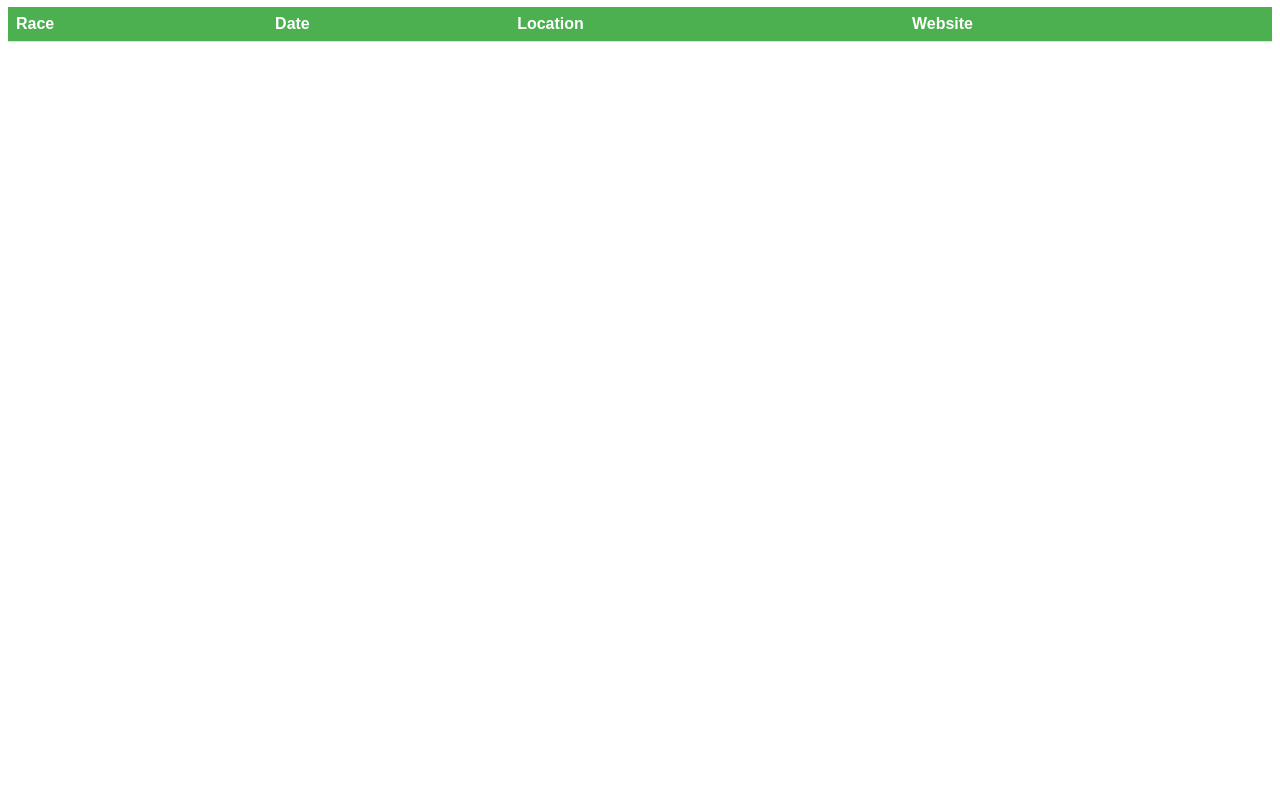
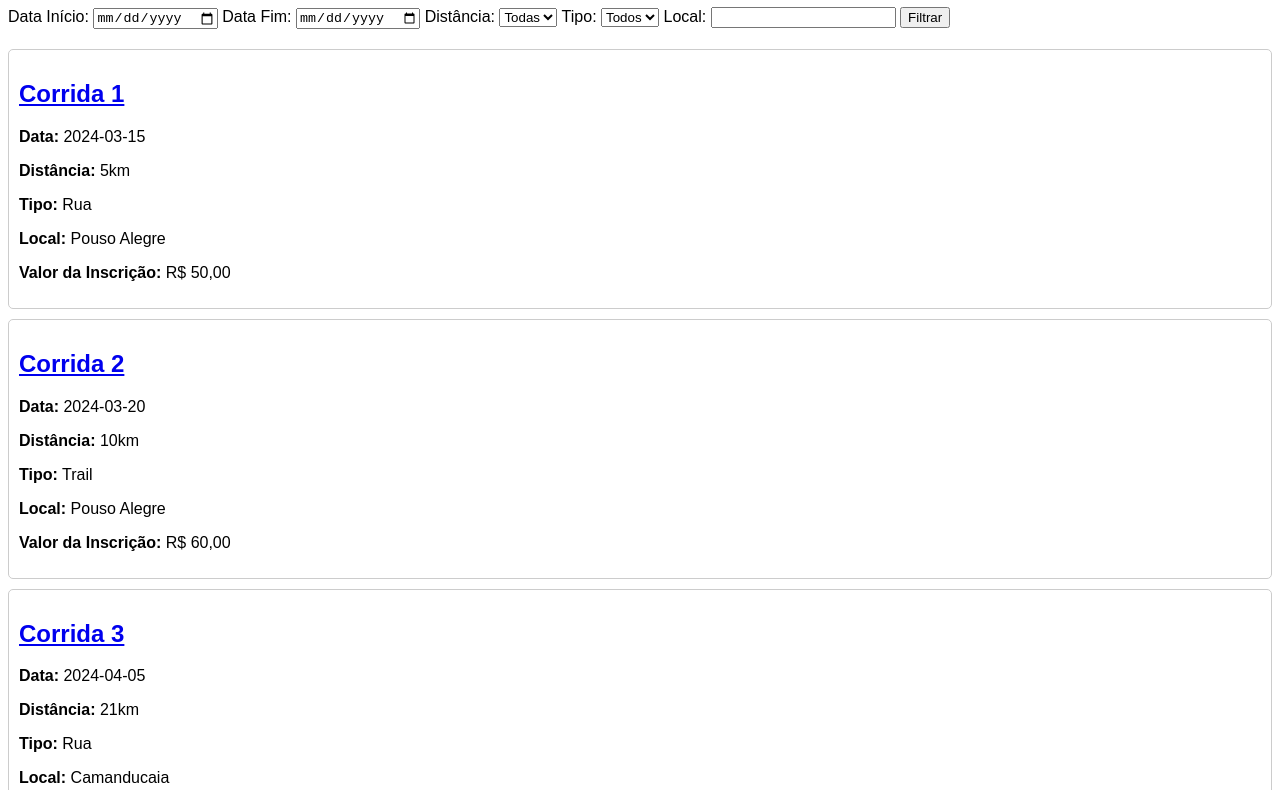
Before and after one commit to Cicchelli/ProjetosWeb-Listagem-de-corridas, a plain HTML site: page index.html in a window 1280 px wide. Shown: the part 73-863 px from the top of the page. Before the commit the page ends 800 px from the top, so only its background shows below. Drawn offline with Linux system fonts and the light colour scheme.

Commit message:
Refaz o codigo novamente

```diff
--- a/index.html
+++ b/index.html
@@ -1,43 +1,40 @@
 <!DOCTYPE html>
-<html lang="en">
+<html lang="pt-br">
 <head>
-    <meta charset="UTF-8">
-    <meta name="viewport" content="width=device-width, initial-scale=1.0">
-    <title>Upcoming Races Near Pouso Alegre, MG</title>
-    <style>
-        body {
-            font-family: Arial, sans-serif;
-        }
-        table {
-            width: 100%;
-            border-collapse: collapse;
-        }
-        th, td {
-            padding: 8px;
-            text-align: left;
-            border-bottom: 1px solid #ddd;
-        }
-        th {
-            background-color: #4CAF50;
-            color: white;
-        }
-        tr:hover {background-color: #f5f5f5;}
-    </style>
+  <meta charset="UTF-8">
+  <meta name="viewport" content="width=device-width, initial-scale=1.0">
+  <title>Corridas Próximas a Pouso Alegre, MG</title>
+  <link rel="stylesheet" href="styles.css">
 </head>
 <body>
-    <h1>Upcoming Races Near Pouso Alegre, MG</h1>
-    <table>
-        <thead>
-            <tr>
-                <th>Race</th>
-                <th>Date</th>
-                <th>Location</th>
-                <th>Website</th>
-            </tr>
-        </thead>
-        <tbody id="race-list">
-        </tbody>
-    </table>
-    <script src="scraper.js"></script>
+  <h1>Corridas Próximas a Pouso Alegre, MG</h1>
+
+  <div id="filters" class="filters">
+    <label for="dataInicio">Data Início:</label>
+    <input type="date" id="dataInicio">
+    <label for="dataFim">Data Fim:</label>
+    <input type="date" id="dataFim">
+    <label for="distancia">Distância:</label>
+    <select id="distancia">
+      <option value="">Todas</option>
+      <option value="5km">5km</option>
+      <option value="10km">10km</option>
+      <option value="21km">21km</option>
+      <option value="42km">42km</option>
+    </select>
+    <label for="tipo">Tipo:</label>
+    <select id="tipo">
+      <option value="">Todos</option>
+      <option value="Rua">Rua</option>
+      <option value="Trail">Trail</option>
+    </select>
+    <label for="local">Local:</label>
+    <input type="text" id="local">
+    <button onclick="filtrarCorridas()">Filtrar</button>
+  </div>
+
+  <div id="corridas"></div>
+
+  <script src="script.js"></script>
 </body>
 </html>
--- a/script.js
+++ b/script.js
@@ -1,56 +1,62 @@
-import { get } from 'axios';
-import { load } from 'cheerio';
+// Função para obter as corridas
+async function obterCorridas() {
+    // Aqui você deve implementar a lógica para obter as corridas dos sites mencionados
+    // Por enquanto, vamos usar um exemplo estático
+    return [
+      { nome: "Corrida 1", link: "https://www.corrida1.com", data: "2024-03-15", distancia: "5km", tipo: "Rua", local: "Pouso Alegre", valor: "50,00" },
+      { nome: "Corrida 2", link: "https://www.corrida2.com", data: "2024-03-20", distancia: "10km", tipo: "Trail", local: "Pouso Alegre", valor: "60,00" },
+      { nome: "Corrida 3", link: "https://www.corrida3.com", data: "2024-04-05", distancia: "21km", tipo: "Rua", local: "Camanducaia", valor: "70,00" },
+      { nome: "Corrida 4", link: "https://www.corrida4.com", data: "2024-04-10", distancia: "42km", tipo: "Trail", local: "Itajubá", valor: "80,00" }
+    ];
+  }
 
-const baseURLs = [
-    'https://www.portaldascorridas.com.br/',
-    'https://portaldoatleta.com/',
-];
+  // Função para exibir as corridas na página
+  function mostrarCorridas(corridas) {
+    const corridasDiv = document.getElementById('corridas');
+    corridasDiv.innerHTML = '';
 
-const getRaces = async () => {
-    const races = [];
-    const racePromises = baseURLs.map(async (baseURL) => {
-        const response = await get(baseURL);
-        const $ = load(response.data);
+    corridas.forEach(corrida => {
+      const corridaHTML = `
+        <div class="corrida">
+          <h2><a href="${corrida.link}">${corrida.nome}</a></h2>
+          <p><strong>Data:</strong> ${corrida.data}</p>
+          <p><strong>Distância:</strong> ${corrida.distancia}</p>
+          <p><strong>Tipo:</strong> ${corrida.tipo}</p>
+          <p><strong>Local:</strong> ${corrida.local}</p>
+          <p><strong>Valor da Inscrição:</strong> R$ ${corrida.valor}</p>
+        </div>
+      `;
+      corridasDiv.innerHTML += corridaHTML;
+    });
+  }
 
-        $(`a[href*="corrida"]`, $).each((i, link) => {
-            const href = $(link).attr('href');
-            const fullURL = `${baseURL}${href}`;
-            get(fullURL)
-                .then(response => {
-                    const $ = load(response.data);
-                    const title = $('h1').text();
-                    const date = $('.data-corrida').text();
-                    const location = $('.local-corrida').text();
+  // Função para filtrar as corridas
+  async function filtrarCorridas() {
+    const dataInicio = document.getElementById('dataInicio').value;
+    const dataFim = document.getElementById('dataFim').value;
+    const distancia = document.getElementById('distancia').value;
+    const tipo = document.getElementById('tipo').value;
+    const local = document.getElementById('local').value;
 
-                    races.push({ title, date, location, url: fullURL });
-                })
-                .catch(error => console.error(`Error fetching race details: ${fullURL}`, error));
-        });
-    });
+    // Obter todas as corridas
+    let corridas = await obterCorridas();
 
-    await Promise.all(racePromises);
-    return races;
-};
+    // Aplicar filtros
+    if (dataInicio && dataFim) {
+      corridas = corridas.filter(corrida => corrida.data >= dataInicio && corrida.data <= dataFim);
+    }
+    if (distancia) {
+      corridas = corridas.filter(corrida => corrida.distancia === distancia);
+    }
+    if (tipo) {
+      corridas = corridas.filter(corrida => corrida.tipo === tipo);
+    }
+    if (local) {
+      corridas = corridas.filter(corrida => corrida.local.toLowerCase().includes(local.toLowerCase()));
+    }
 
-const filterNearbyRaces = (races, center) => {
-    const maxDistance = 150; // kilometers
-    const earthRadiusKm = 6371;
+    mostrarCorridas(corridas);
+  }
 
-    return races.filter(race => {
-        const lat1 = parseFloat(center.lat);
-        const lon1 = parseFloat(center.lon);
-        const lat2 = parseFloat(race.location.split(',')[0]);
-        const lon2 = parseFloat(race.location.split(',')[1]);
-
-        const dLat = ((lat2 - lat1) * Math.PI) / 180;
-        const dLon = ((lon2 - lon1) * Math.PI) / 180;
-        const a =
-            Math.sin(dLat / 2) * Math.sin(dLat / 2) +
-            Math.cos((lat1 * Math.PI) / 18) *
-                Math.cos((lat2 * Math.PI) / 180) *
-                Math.sin(dLon / 2) *
-                Math.sin(dLon / 2);
-
-        return a;
-    });
-};
+  // Mostrar todas as corridas inicialmente
+  filtrarCorridas();
--- /dev/null
+++ b/styles.css
@@ -0,0 +1,19 @@
+/* Estilize conforme necessário */
+body {
+    font-family: Arial, sans-serif;
+  }
+
+  h1 {
+    text-align: center;
+  }
+
+  .corrida {
+    border: 1px solid #ccc;
+    border-radius: 5px;
+    padding: 10px;
+    margin-bottom: 10px;
+  }
+
+  .filters {
+    margin-bottom: 20px;
+  }
```
